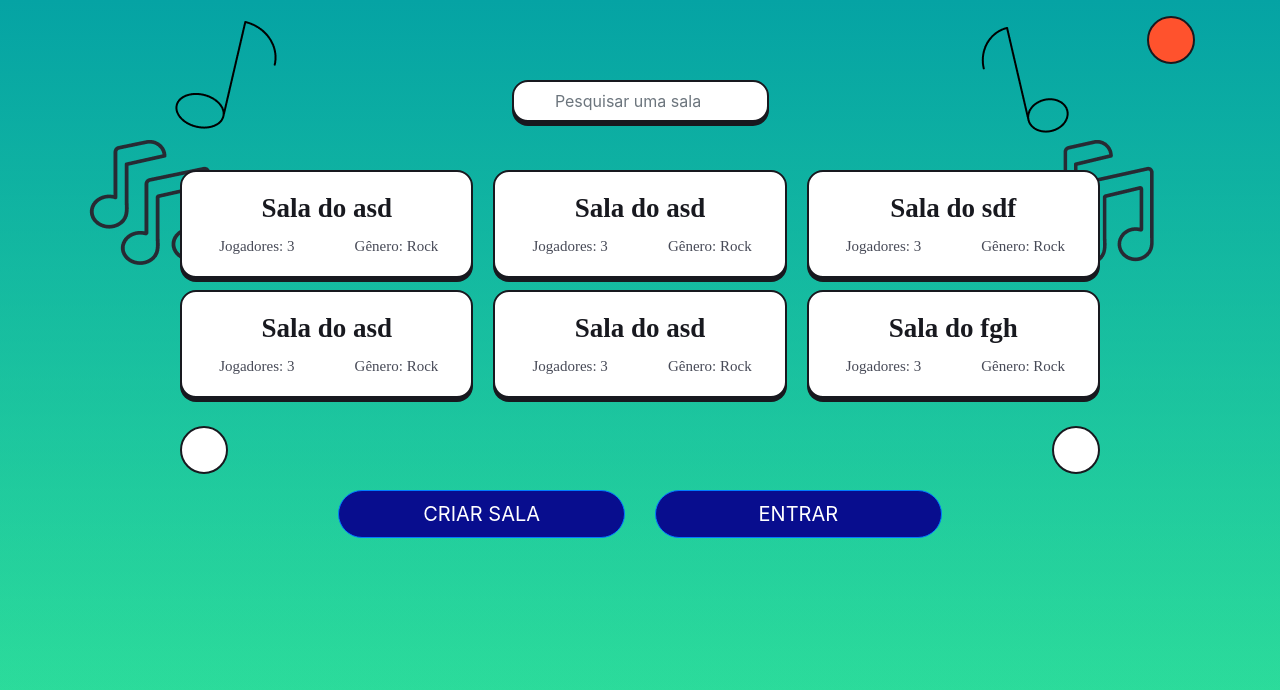
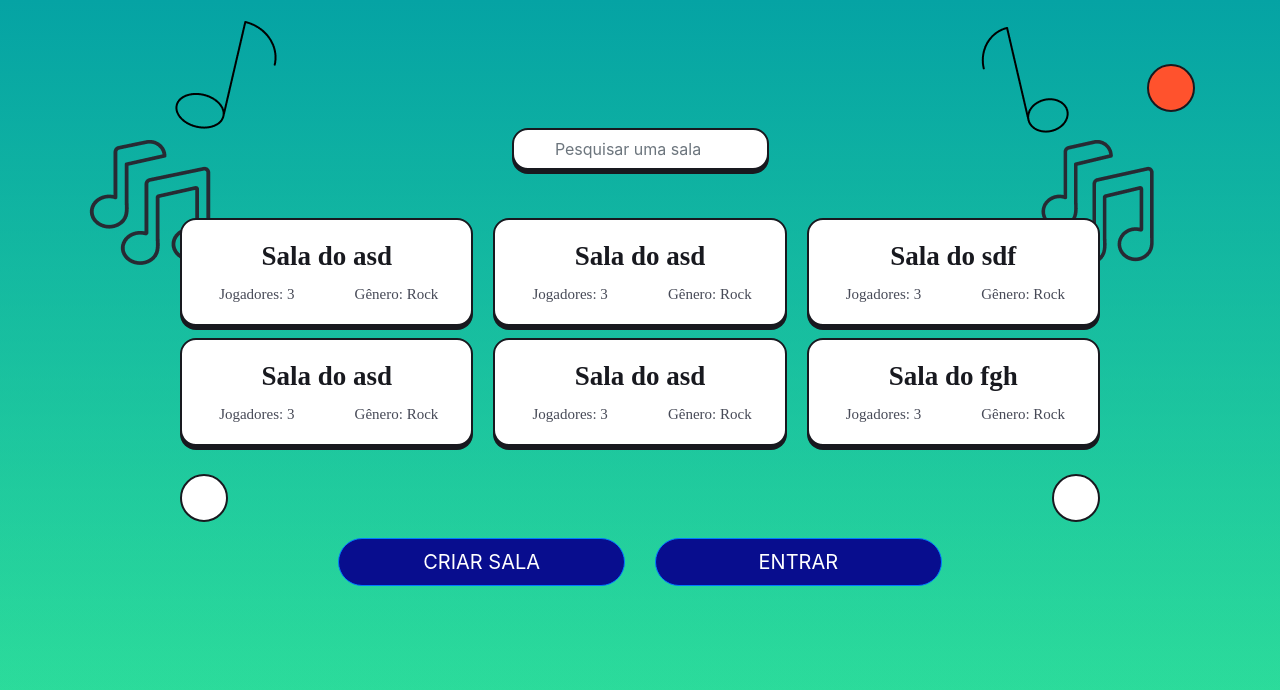
Before and after one commit to bihellzin/if977, a React (Create React App) app in the folder frontend/: page /lobby in a window 1280 px wide. Shown: the top 690 px of the page. Built offline with nearby package versions, Linux system fonts and the light colour scheme; some icons are missing.

Commit message:
Add flex and some spaces on home page and link route to create a new room

```diff
--- a/frontend/src/pages/Home.tsx
+++ b/frontend/src/pages/Home.tsx
@@ -34,8 +34,9 @@ const Home: React.FC = () => {
   const handleRoomClick = (code: string) => {
     setSelectedRoom(code);
   };
+
   return (
-    <>
+    <div className="d-flex flex-column pt-5">
       <Row className="pt-3">
         <Col xs={12}>
           <div
@@ -120,7 +121,7 @@ const Home: React.FC = () => {
               <Button
                 className="button-default"
                 variant="primary"
-                onClick={() => history.push('/room/test')}
+                onClick={() => history.push('/createroom')}
                 size="lg"
                 block
               >
@@ -141,7 +142,7 @@ const Home: React.FC = () => {
           </Row>
         </Col>
       </Row>
-    </>
+    </div>
   );
 };
 
```
